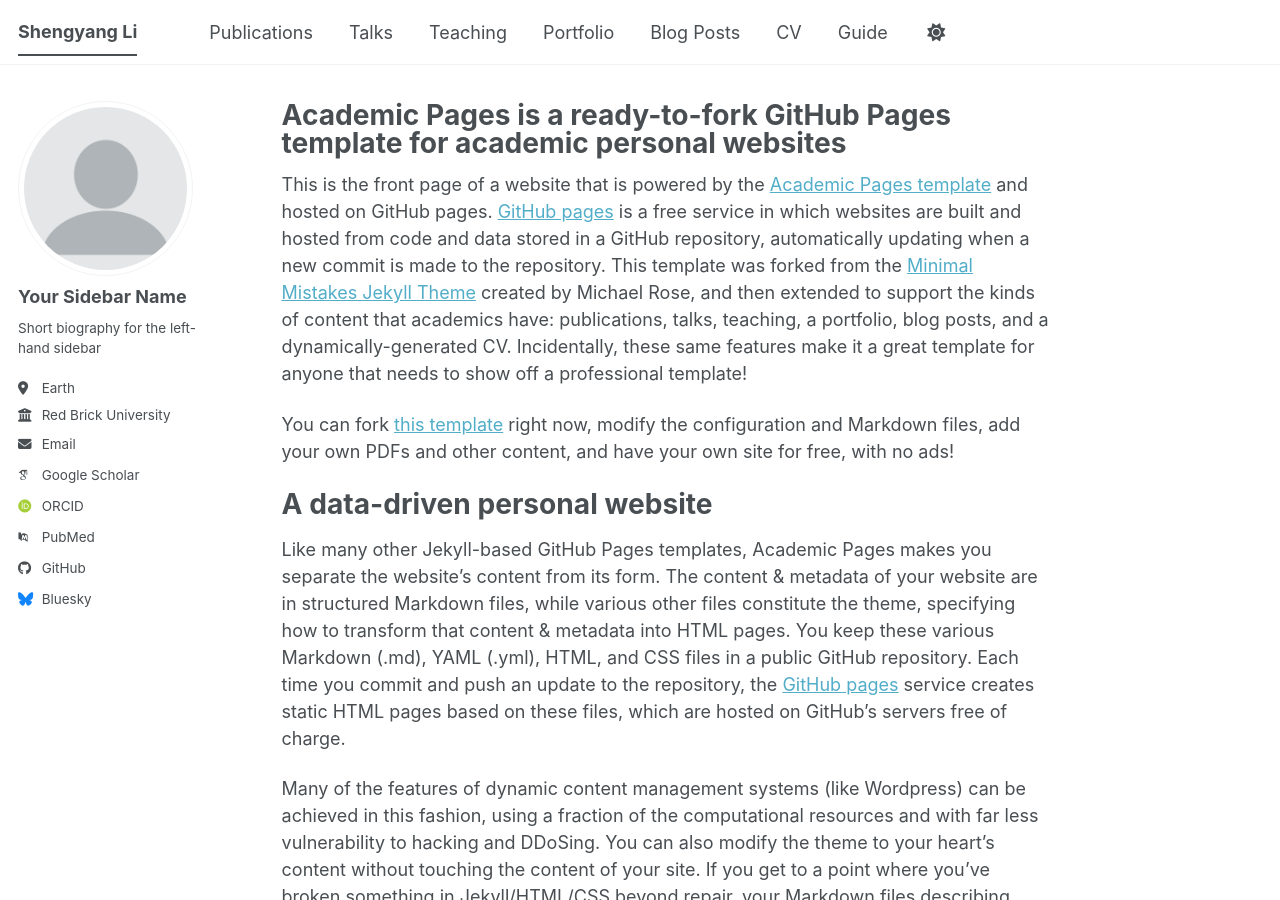
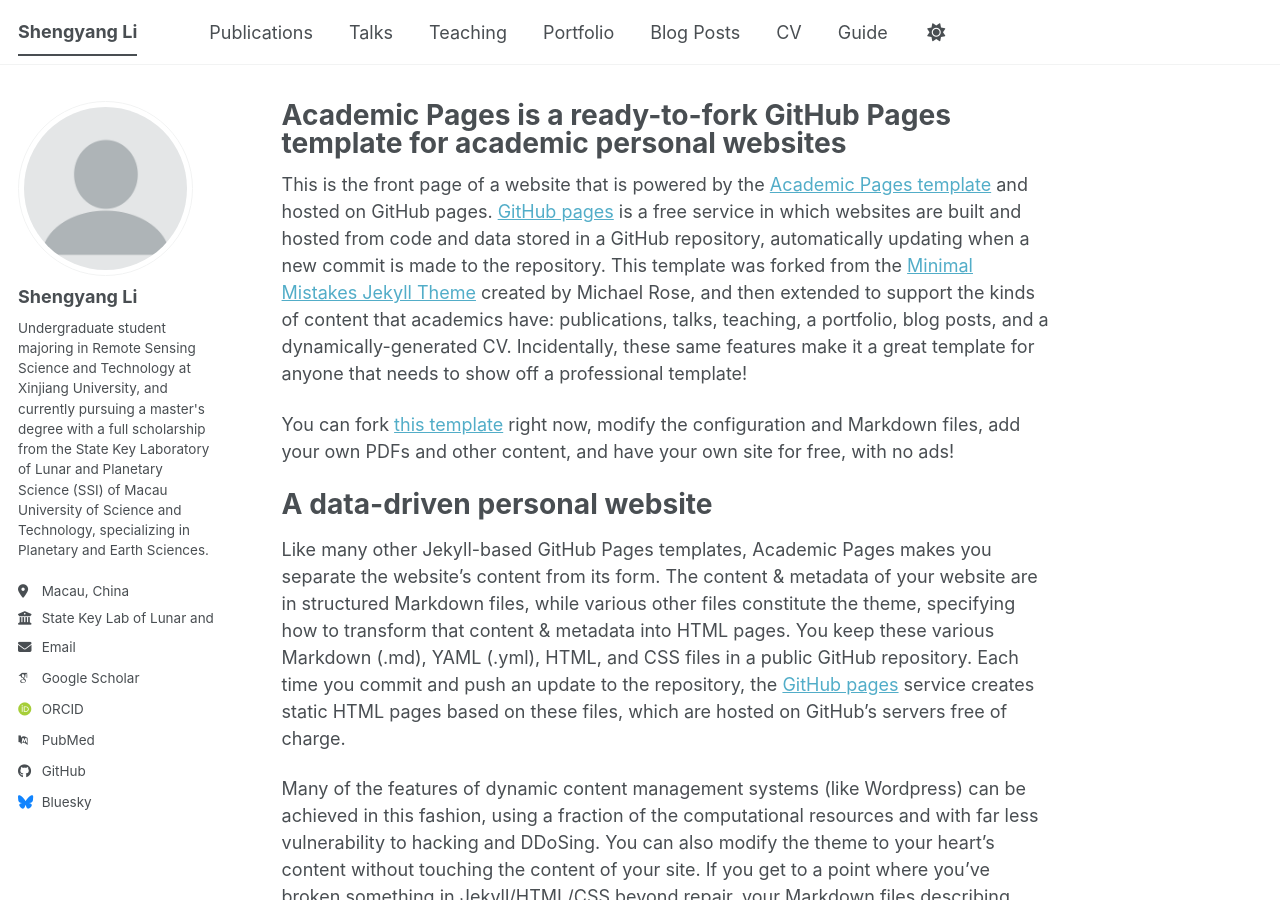
Before and after one commit to yokoli11/yokoli11.github.io, a Jekyll site: the page built from _pages/about.md, in a window 1280 px wide and 900 px high. Built offline with Jekyll 4.4.1, drawn with Linux system fonts in a browser that asks for light colours; some web fonts are replaced; a script bundle is joined from its source files by our own code; library files that are not in the unit come from our copies.

Commit message:
Update _config.yml

```diff
--- a/_config.yml
+++ b/_config.yml
@@ -24,13 +24,13 @@
 author:
   # Biographic information
   avatar           : "profile.png"
-  name             : "Your Sidebar Name"
+  name             : "Shengyang Li"
   pronouns         : # example: "she/her"
-  bio              : "Short biography for the left-hand sidebar"
-  location         : "Earth"
-  employer         : "Red Brick University"
+  bio              : "Undergraduate student majoring in Remote Sensing Science and Technology at Xinjiang University, and currently pursuing a master's degree with a full scholarship from the State Key Laboratory of Lunar and Planetary Science (SSI) of Macau University of Science and Technology, specializing in Planetary and Earth Sciences."
+  location         : "Macau, China"
+  employer         : "State Key Lab of Lunar and Planetary Science"
   uri              : # URL
-  email            : "none@example.org"
+  email            : "li1078061711@gmail.com"
 
   # Academic websites
   academia         : # URL
```
